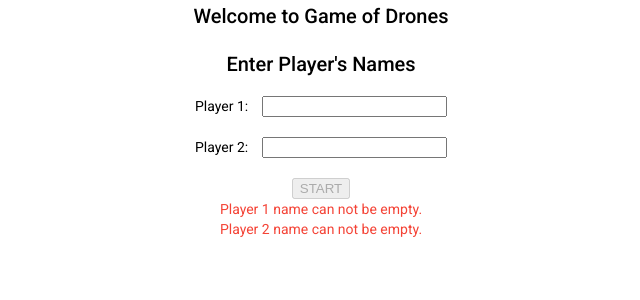
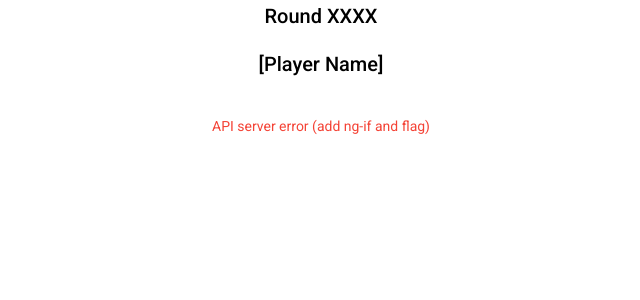
Before and after one commit to mauriciogracia/GoD_frontend, an Angular app in the folder web/: page /round in a window 1280 px wide. Shown: the top 300 px of the page, without its empty margins (319-959 px from the left). Built offline with nearby package versions, Linux system fonts and the light colour scheme.

Commit message:
route navigate from game-start to game-round

```diff
--- a/web/src/app/app.component.html
+++ b/web/src/app/app.component.html
@@ -1 +1 @@
-<app-game-start></app-game-start>
+<router-outlet></router-outlet>
--- a/web/src/app/app.module.ts
+++ b/web/src/app/app.module.ts
@@ -11,6 +11,8 @@ import { CUSTOM_ELEMENTS_SCHEMA } from '@angular/core';
 import { MatInputModule } from '@angular/material/input';
 import { MatFormFieldModule } from '@angular/material/form-field';
 
+import { AppRoutingModule } from './app-routing/app-routing.module';
+
 @NgModule({
   declarations: [
     AppComponent,
@@ -22,7 +24,8 @@ import { MatFormFieldModule } from '@angular/material/form-field';
     BrowserModule,
     BrowserAnimationsModule,
     MatInputModule,
-    MatFormFieldModule
+    MatFormFieldModule,
+    AppRoutingModule
   ],
   providers: [],
   bootstrap: [AppComponent],
--- a/web/src/app/game-start/game-start.component.ts
+++ b/web/src/app/game-start/game-start.component.ts
@@ -1,6 +1,7 @@
 import { Component, OnInit } from '@angular/core';
 import { FormGroup, FormControl, Validators } from '@angular/forms';
 import { MatFormFieldModule } from '@angular/material/form-field';
+import { Router } from '@angular/router';
 import { GameService } from '../game.service';
 
 @Component({
--- a/web/src/app/models/gameStatus.ts
+++ b/web/src/app/models/gameStatus.ts
@@ -4,7 +4,7 @@ export class gameStatus {
 
     constructor(
         public currentRound: number,
-        public maxRounds : number,
+        public maxWinningRounds : number,
         public currentPlayer: number,
         public players : player[],
     ) { }
```
Also changed, not shown: web/src/app/app-routing/app-routing.module.ts (added, +28 -0 lines).
